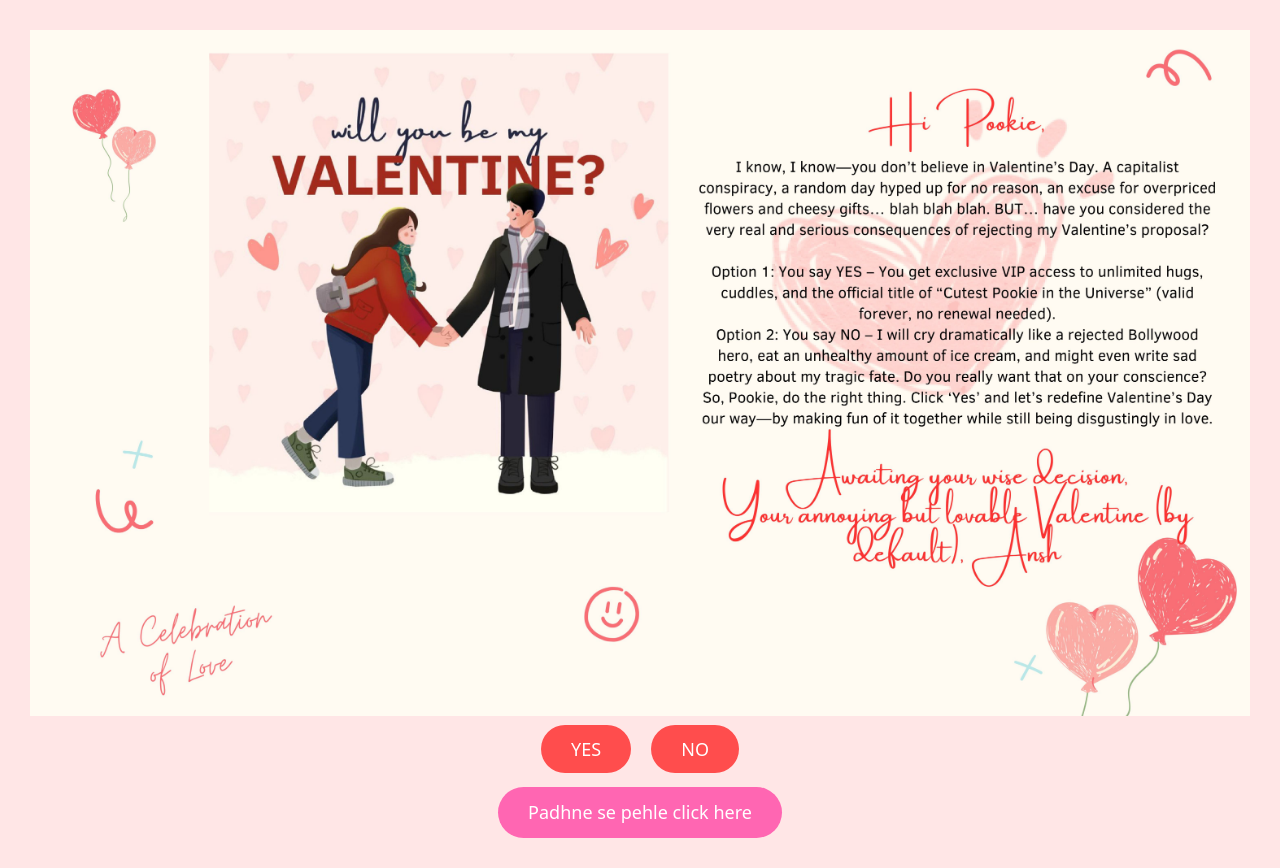
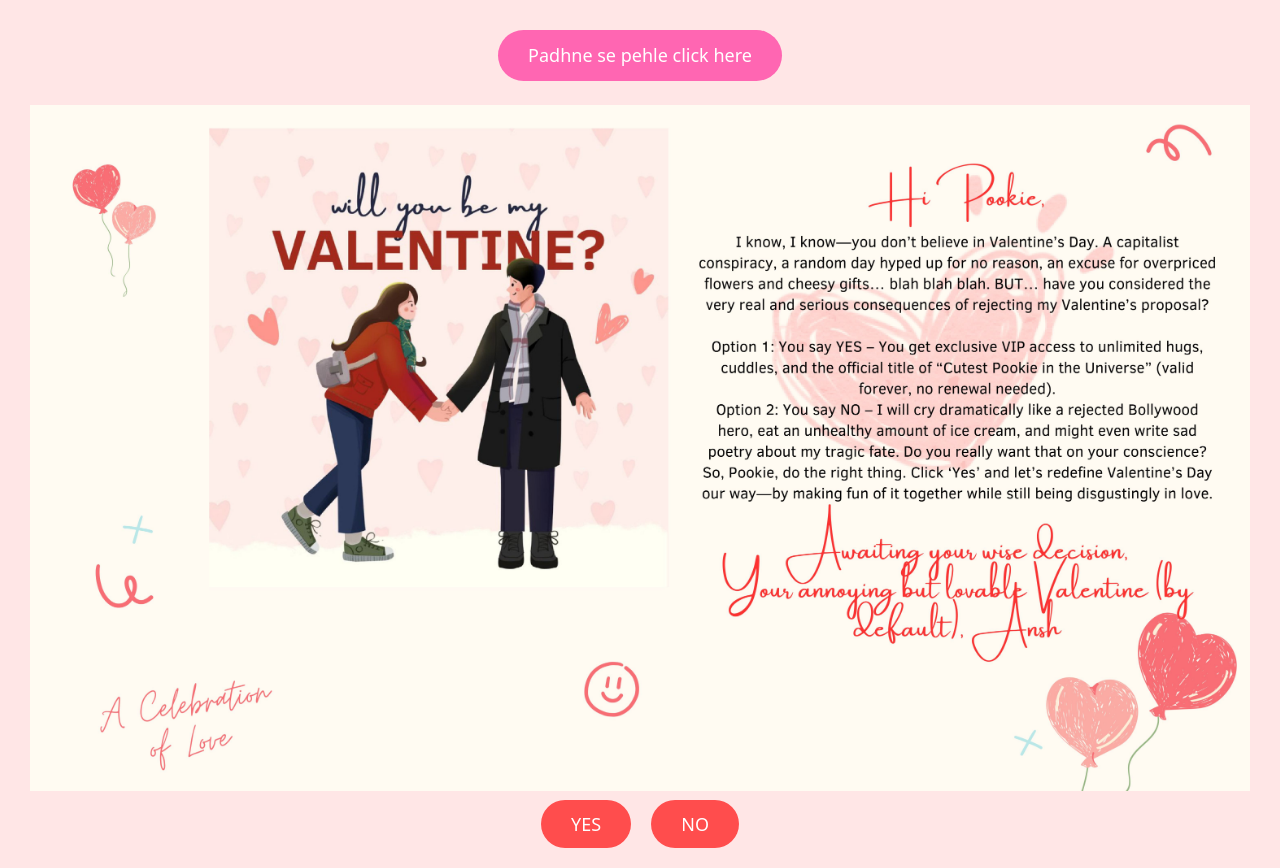
Before and after one commit to iloveyoupookie/From-Aman, a plain HTML site: page index.html in a window 1280 px wide. Drawn offline with nearby package versions, Linux system fonts and the light colour scheme.

Commit message:
index.html

```diff
--- a/index.html
+++ b/index.html
@@ -44,6 +44,9 @@
     </style>
 </head>
 <body>
+    <!-- Cute Button to Play Audio at the top -->
+    <button class="cute-button mb-4" onclick="playAudio()">Padhne se pehle click here</button>
+
     <audio id="background-audio" loop>
         <source src="how_would_you_feel.mp3" type="audio/mpeg">
         Your browser does not support the audio element.
@@ -56,9 +59,6 @@
         <a href="3.html" class="romantic-button">NO</a>
     </div>
 
-    <!-- Cute Button to Play Audio -->
-    <button class="cute-button mt-4" onclick="playAudio()">Padhne se pehle click here</button>
-
     <script>
         function playAudio() {
             var audio = document.getElementById('background-audio');
```
